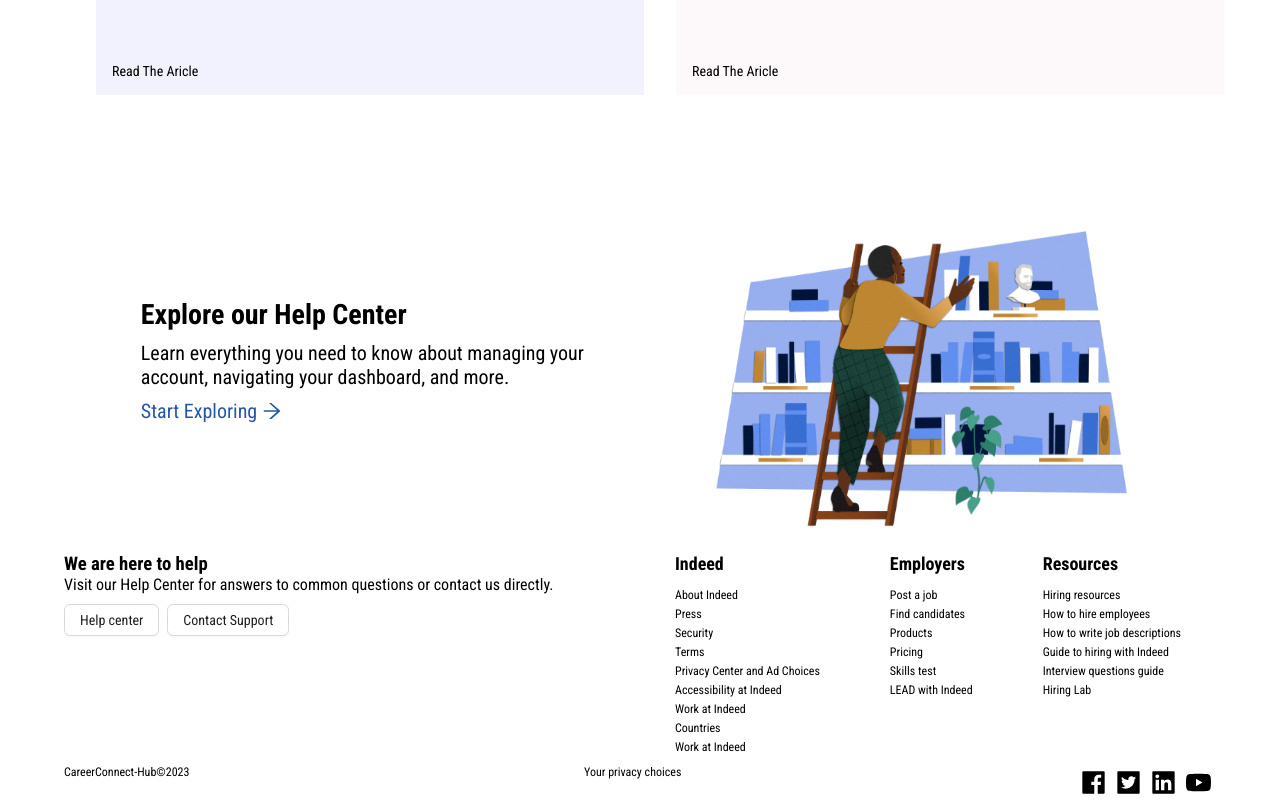
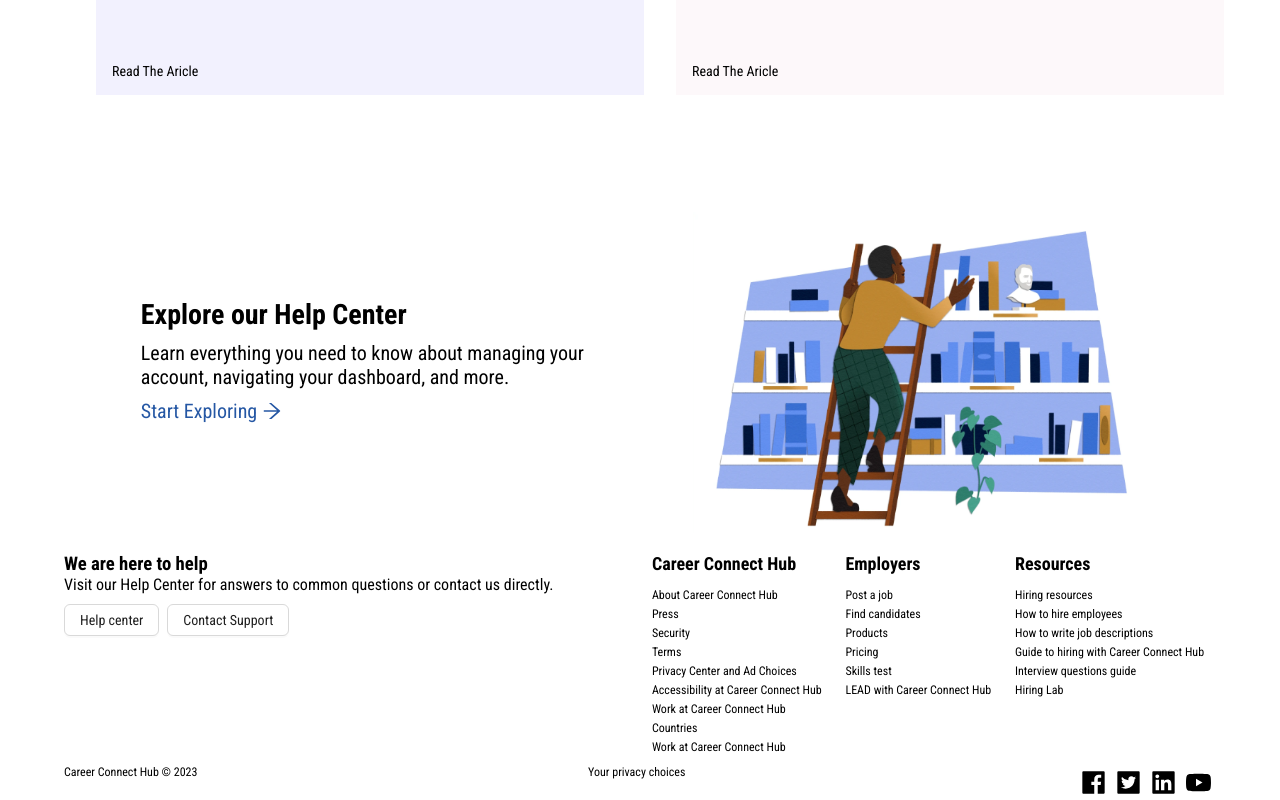
Before and after one commit to ZeroBug404/CareerConnect-Hub, a Next.js app: page / in a window 1280 px wide. Shown: the part 2925-3725 px from the top of the page. Built offline with nearby package versions, Linux system fonts and the light colour scheme.

Commit message:
Updated footer section

```diff
--- a/src/components/ui/Footer.tsx
+++ b/src/components/ui/Footer.tsx
@@ -27,10 +27,10 @@ const Footer = () => {
         </div>
         <div className={styles.right_section}>
           <div className={styles.right_section_buttons}>
-            <p style={{ marginBottom: "10px" }}>Indeed</p>
+            <p style={{ marginBottom: "10px" }}>Career Connect Hub</p>
             <ul>
               <li>
-                <Link href="/">About Indeed</Link>
+                <Link href="/">About Career Connect Hub</Link>
               </li>
               <li>
                 <Link href="/">Press</Link>
@@ -45,16 +45,16 @@ const Footer = () => {
                 <Link href="/">Privacy Center and Ad Choices</Link>
               </li>
               <li>
-                <Link href="/">Accessibility at Indeed</Link>
+                <Link href="/">Accessibility at Career Connect Hub</Link>
               </li>
               <li>
-                <Link href="/">Work at Indeed</Link>
+                <Link href="/">Work at Career Connect Hub</Link>
               </li>
               <li>
                 <Link href="/">Countries</Link>
               </li>
               <li>
-                <Link href="/">Work at Indeed</Link>
+                <Link href="/">Work at Career Connect Hub</Link>
               </li>
             </ul>
           </div>
@@ -77,7 +77,7 @@ const Footer = () => {
                 <Link href="/">Skills test</Link>
               </li>
               <li>
-                <Link href="/">LEAD with Indeed</Link>
+                <Link href="/">LEAD with Career Connect Hub</Link>
               </li>
             </ul>
           </div>
@@ -94,7 +94,7 @@ const Footer = () => {
                 <Link href="/">How to write job descriptions</Link>
               </li>
               <li>
-                <Link href="/">Guide to hiring with Indeed</Link>
+                <Link href="/">Guide to hiring with Career Connect Hub</Link>
               </li>
               <li>
                 <Link href="/">Interview questions guide</Link>
@@ -108,8 +108,8 @@ const Footer = () => {
       </div>
       <div className={styles.bottom_section}>
         <div className={styles.bottom_section_left}>
-          <Link href="/">CareerConnect-Hub</Link>
-          ©2023{" "}
+          <Link href="/">Career Connect Hub </Link>
+          © 2023{" "}
         </div>
         <div className={styles.bottom_section_middle}>
           <Link href="/">Your privacy choices</Link>
```
